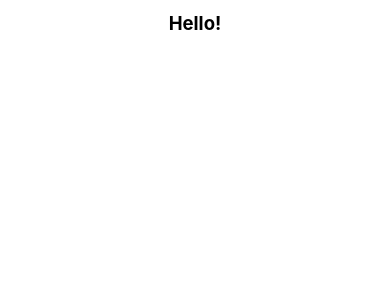
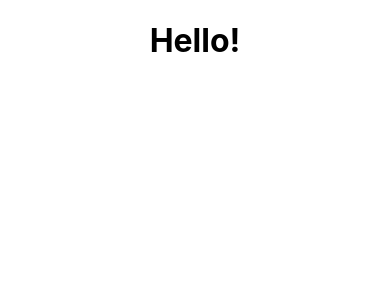
Before and after one commit to CarolinaAbreu19/pitang-trainee-2022-frontend, a React (Create React App) app: page / in a window 390 px wide. Shown: the top 300 px of the page. Built offline with nearby package versions, Linux system fonts and the light colour scheme.

Commit message:
feat: input, links and buttons css configuration

```diff
--- a/src/index.css
+++ b/src/index.css
@@ -1,7 +1,3 @@
-html {
-  font-size: 62.5%;
-}
-
 body {
   margin: 0;
   padding: 0;
@@ -27,15 +23,3 @@ button, a, input {
 button, a {
   cursor: pointer;
 }
-
-@media only screen and (max-width: 95rem) {
-  html {
-    font-size: 60%;
-  }
-}
-
-@media only screen and (max-width: 65rem) {
-  html {
-    font-size: 58%;
-  }
-}
```
